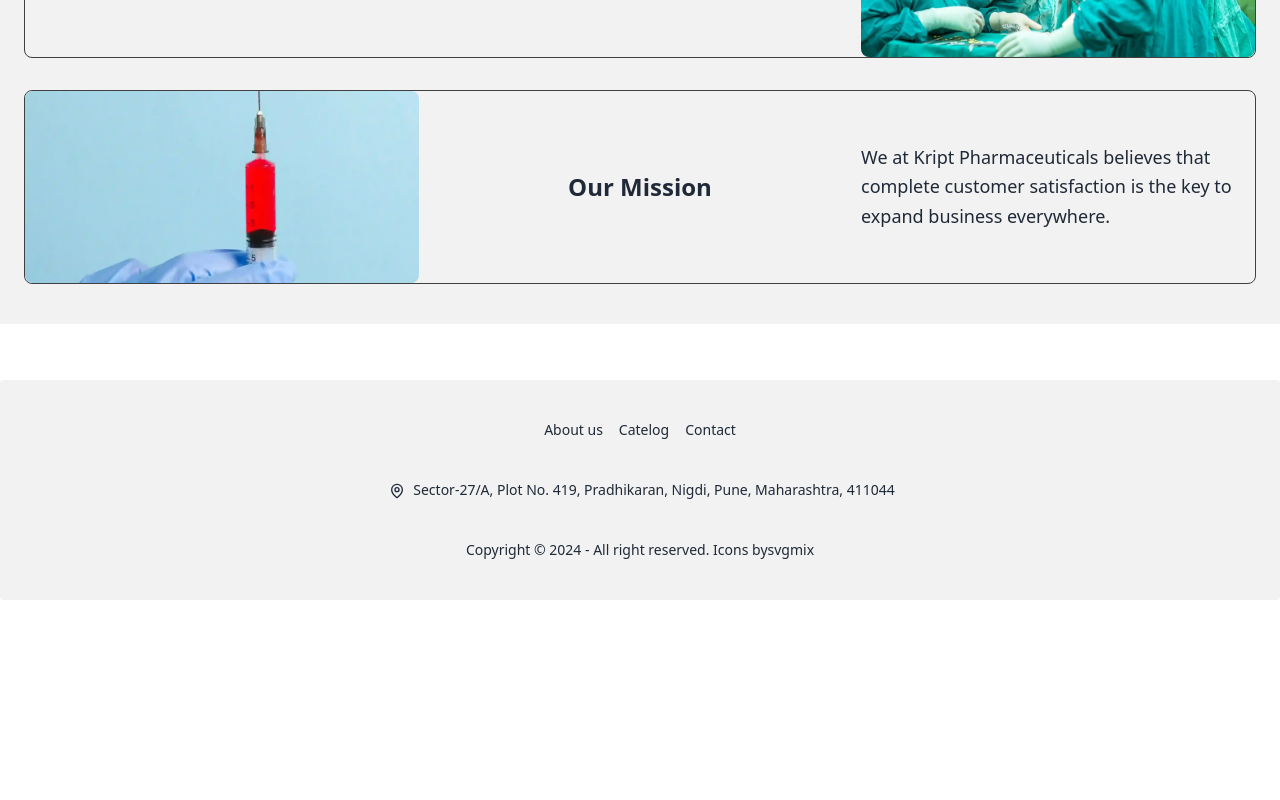
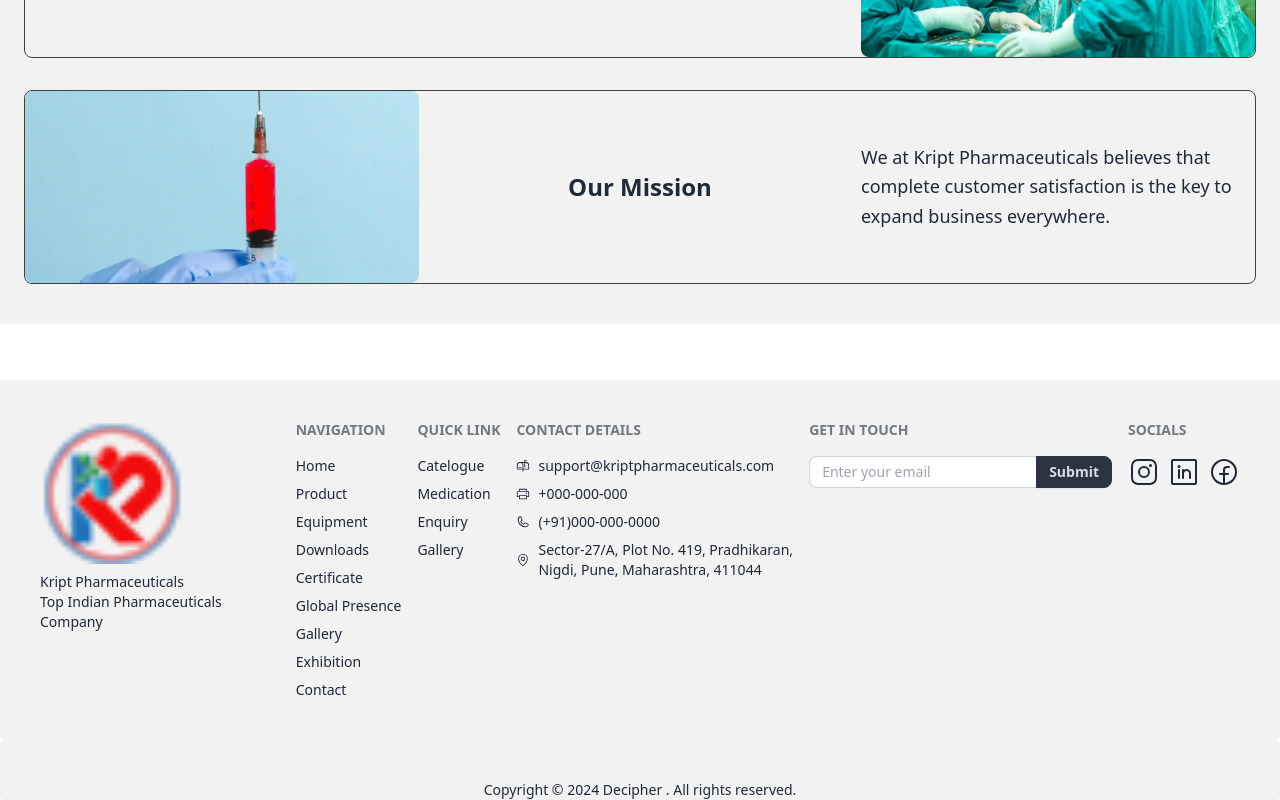
Before and after one commit to decipher-cs/kriptpharma, a React (Vite) app: page / in a window 1280 px wide. Shown: the part 2548-3348 px from the top of the page. Before the commit the page ends 3148 px from the top, so only its background shows below. Built offline with nearby package versions, Linux system fonts and the light colour scheme.

Commit message:
Footer populated with quick nav links and inquery input

```diff
--- a/src/routes/__root.tsx
+++ b/src/routes/__root.tsx
@@ -6,6 +6,15 @@ import useTheme from '../hooks/useTheme'
 import ThemeProvider from '../context/theme'
 import { ErrorPage } from '../view/PageNotFount'
 import { Alert } from '../components/Alert'
+import {
+    PiPrinter,
+    PiInstagramLogo,
+    PiLinkedinLogo,
+    PiMapPin,
+    PiPhone,
+    PiMailbox,
+    PiFacebookLogo,
+} from 'react-icons/pi'
 
 export const Route = createRootRoute({
     component: () => (
@@ -196,37 +205,143 @@ const Drawer = () => {
 
 const Footer = () => {
     return (
-        <footer className="footer footer-center mt-14 rounded bg-base-200 p-10 text-base-content">
-            <nav className="grid grid-flow-col gap-4">
-                <Link to="/about">About us</Link>
-                <Link to="/product">Catelog</Link>
-                <Link to="/contact">Contact</Link>
-            </nav>
-            <p className="block">
-                <svg
-                    xmlns="http://www.w3.org/2000/svg"
-                    width="24"
-                    height="24"
-                    viewBox="0 0 24 24"
-                    fill="none"
-                    stroke="currentColor"
-                    strokeWidth="2"
-                    strokeLinecap="round"
-                    strokeLinejoin="round"
-                    className="mr-1 inline-block h-4"
+        <>
+            <footer className="footer mt-14 rounded bg-base-200 p-10">
+                <aside>
+                    <img
+                        src={kriptPharmaLogo}
+                        alt="Kript Pharmaceuticals logo"
+                        className="size-10 md:size-36"
+                    />
+                    <p>
+                        Kript Pharmaceuticals
+                        <br />
+                        Top Indian Pharmaceuticals Company
+                    </p>
+                </aside>
+                <div className="grid gap-2">
+                    <h6 className="footer-title">Navigation</h6>
+                    <nav className="grid gap-2">
+                        {[
+                            'Home',
+                            'Product',
+                            'Equipment',
+                            'Downloads',
+                            'Certificate',
+                            'Global Presence',
+                            'Gallery',
+                            'Exhibition',
+                            'Contact',
+                        ].map((path) => (
+                            <Link className="link-hover link" to={'/' + path}>
+                                {path}
+                            </Link>
+                        ))}
+                    </nav>
+                </div>
+
+                <div className="grid gap-2">
+                    <h6 className="footer-title">Quick Link</h6>
+                    <nav className="grid gap-2">
+                        <Link className="link-hover link" to="/downloads">
+                            Catelogue
+                        </Link>
+                        <Link className="link-hover link" to="/product">
+                            Medication
+                        </Link>
+                        <Link className="link-hover link" to="/contact">
+                            Enquiry
+                        </Link>
+                        <Link className="link-hover link" to="/gallery">
+                            Gallery
+                        </Link>
+                    </nav>
+                </div>
+
+                <div className="grid gap-2">
+                    <h6 className="footer-title">Contact Details</h6>
+                    <div className="grid gap-2 *:flex *:items-center *:gap-2">
+                        {/* TODO: populate info */}
+                        <a href="mailto:">
+                            {' '}
+                            <PiMailbox /> support@kriptpharmaceuticals.com{' '}
+                        </a>
+                        <a href="fax:">
+                            {' '}
+                            <PiPrinter /> +000-000-000{' '}
+                        </a>
+                        <a href="tel:">
+                            {' '}
+                            <PiPhone /> (+91)000-000-0000{' '}
+                        </a>
+                        <div>
+                            <PiMapPin />
+                            <p>
+                                Sector-27/A, Plot No. 419, Pradhikaran,
+                                <br />
+                                Nigdi, Pune, Maharashtra, 411044
+                            </p>
+                        </div>
+                    </div>
+                </div>
+
+                <form
+                    className="grid gap-2"
+                    onSubmit={(e) => {
+                        e.preventDefault()
+                        alert('you will hear from us soon :)')
+                    }}
                 >
-                    <path d="M20 10c0 6-8 12-8 12s-8-6-8-12a8 8 0 0 1 16 0Z" />
-                    <circle cx="12" cy="10" r="3" />
-                </svg>
-                Sector-27/A, Plot No. 419, Pradhikaran, Nigdi, Pune,
-                Maharashtra, 411044
-            </p>
-            <aside>
-                <p>
-                    Copyright © 2024 - All right reserved. Icons by
-                    <a href="https://svgmix.com/">svgmix</a>
-                </p>
-            </aside>
-        </footer>
+                    <label htmlFor="inquiry" className="footer-title">
+                        Get in touch
+                    </label>
+                    <div className="join">
+                        <input
+                            id="inquiry"
+                            className="input input-sm join-item input-bordered"
+                            placeholder="Enter your email"
+                            type="email"
+                        />
+                        {/* TODO: submit email somewhere */}
+                        <button
+                            className="btn join-item btn-neutral btn-sm"
+                            type="submit"
+                        >
+                            Submit
+                        </button>
+                    </div>
+                </form>
+
+                <div className="grid gap-2">
+                    <h6 className="footer-title">Socials</h6>
+                    <div className="flex gap-2">
+                        <a className="link-hover link" href="" target="_blank">
+                            {' '}
+                            <PiInstagramLogo className="size-8" />{' '}
+                        </a>
+                        <a className="link-hover link" href="" target="_blank">
+                            {' '}
+                            <PiLinkedinLogo className="size-8" />{' '}
+                        </a>
+                        <a className="link-hover link" href="" target="_blank">
+                            {' '}
+                            <PiFacebookLogo className="size-8" />{' '}
+                        </a>
+                    </div>
+                </div>
+            </footer>
+
+            <footer className="footer footer-center rounded bg-base-200 px-10">
+                <aside className="col-start-1 row-start-2">
+                    <a
+                        className="link-hover link"
+                        href="https://github.com/decipher-cs/"
+                        target="_blank"
+                    >
+                        Copyright © 2024 Decipher . All rights reserved.
+                    </a>
+                </aside>
+            </footer>
+        </>
     )
 }
```
